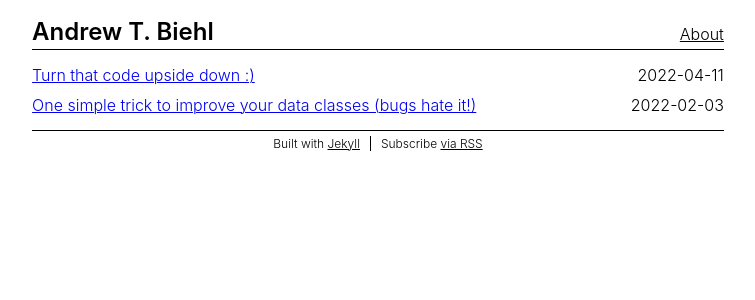
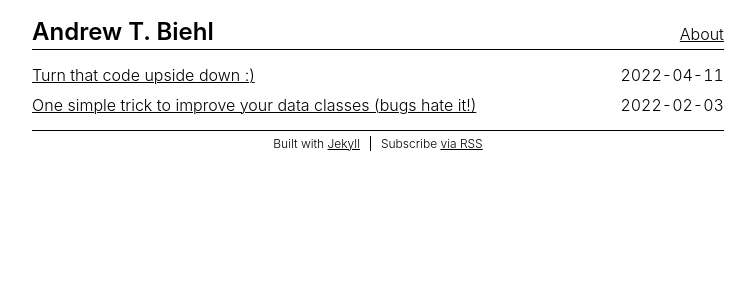
Before and after one commit to andrewtbiehl/andrewtbiehl.com, a Jekyll site: the page built from index.md, in a window 1280 px wide. Shown: the top 300 px of the page, without its empty margins (262-1017 px from the left). Built offline with Jekyll 4.4.1, drawn with Linux system fonts in a browser that asks for light colours.

Commit message:
Add textual formatting to post list

```diff
--- a/assets/css/main.scss
+++ b/assets/css/main.scss
@@ -137,12 +137,15 @@ body > footer {
     margin: 10px 0;
 
     > a {
+      color: black;
       // Add space between post link and date
       margin-right: 15px;
     }
 
     > time {
       white-space: nowrap;
+      // Fix every date to a constant width
+      font-variant-numeric: tabular-nums;
     }
   }
 }
```
